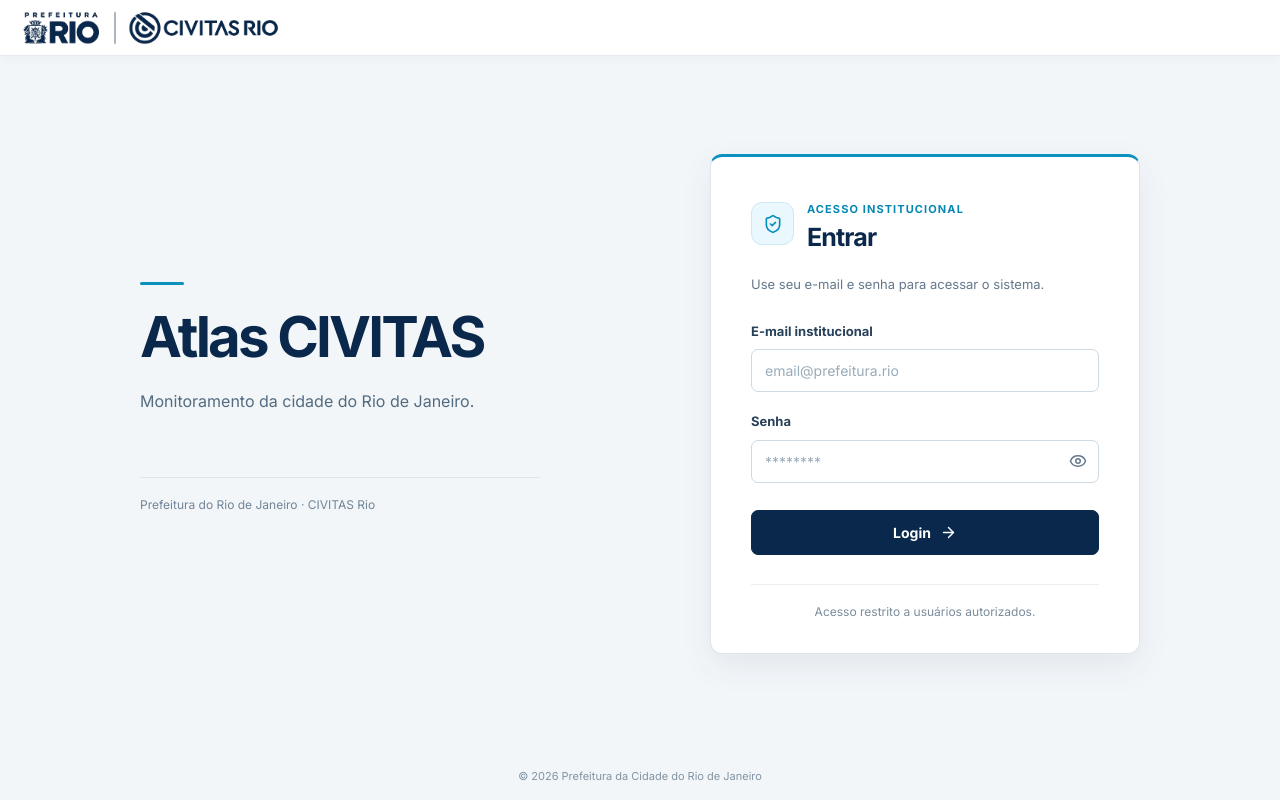
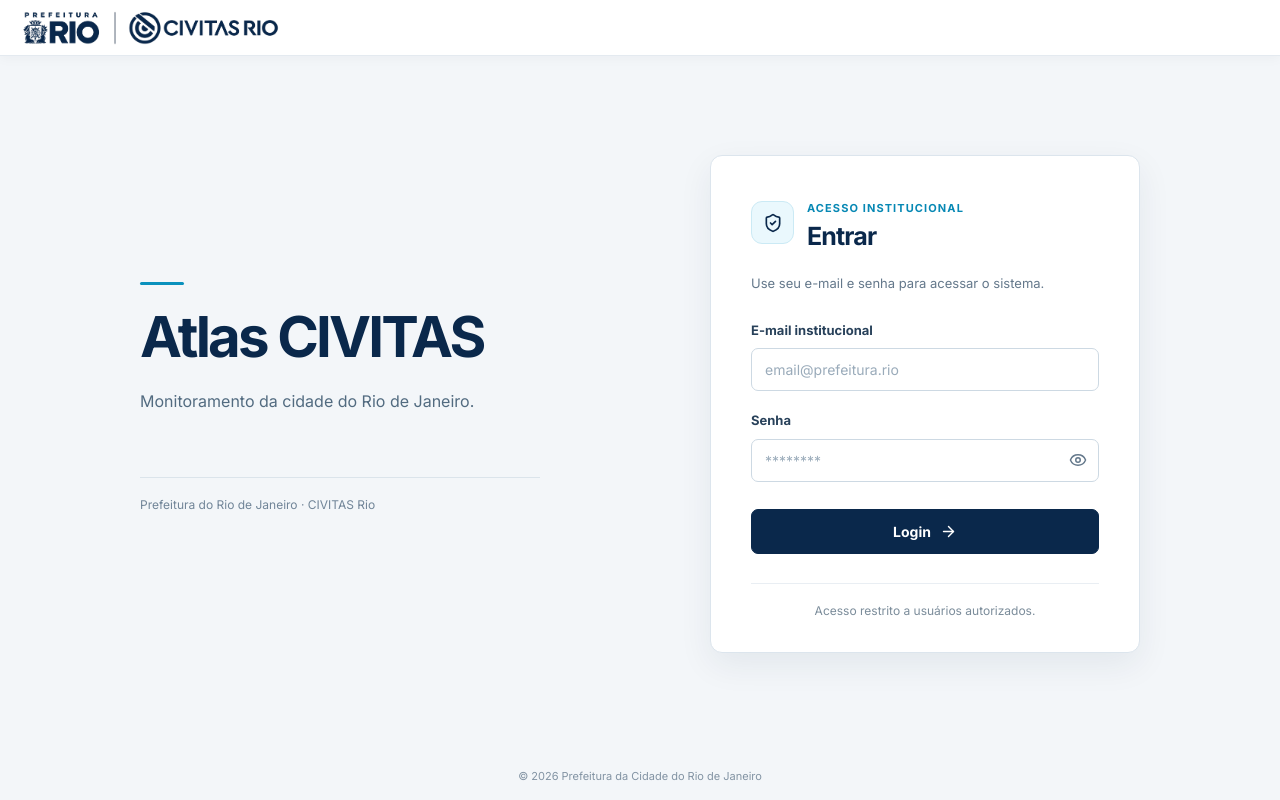
Before and after one commit to prefeitura-rio/atlas-civitas-app, a React (Vite) app: page /login in a window 1280 px wide. Built offline with nearby package versions, Linux system fonts and the light colour scheme; no server answers.

Commit message:
feat(login): new layout

```diff
--- a/src/pages/login.css
+++ b/src/pages/login.css
@@ -81,7 +81,6 @@
   min-width: 0;
   padding: 38px 40px 32px;
   border: 1px solid #dce5ed;
-  border-top: 3px solid #0a91bd;
   border-radius: 12px;
   background: #fff;
   box-shadow: 0 12px 34px rgba(12, 45, 76, .07);
@@ -96,7 +95,7 @@
   border: 1px solid #cbeaf5;
   border-radius: 11px;
   background: #eaf8fd;
-  color: #078fbc;
+  color: #0a284b;
 }
 .loginCard h2 {
   margin: 3px 0 0;
```
